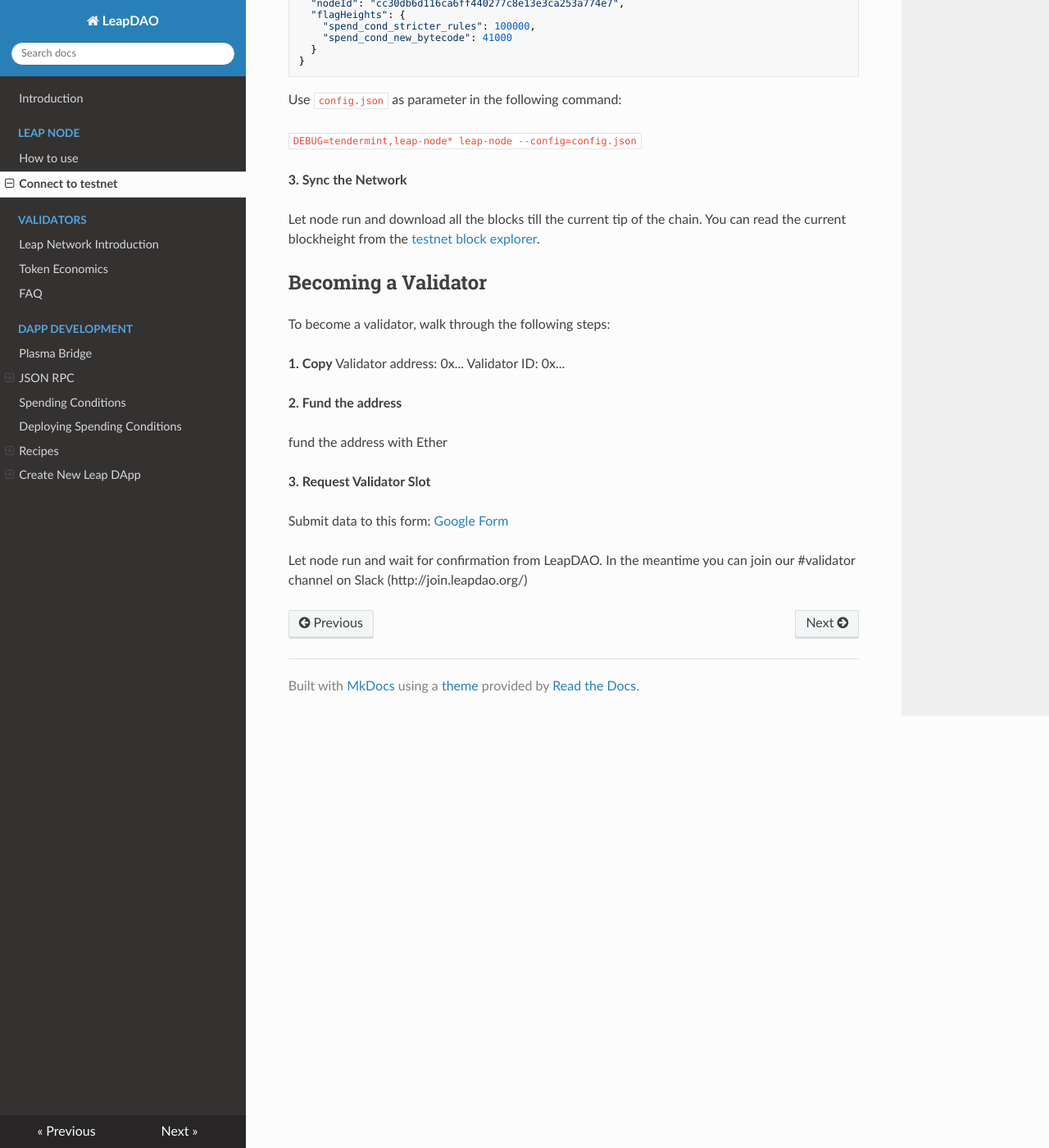
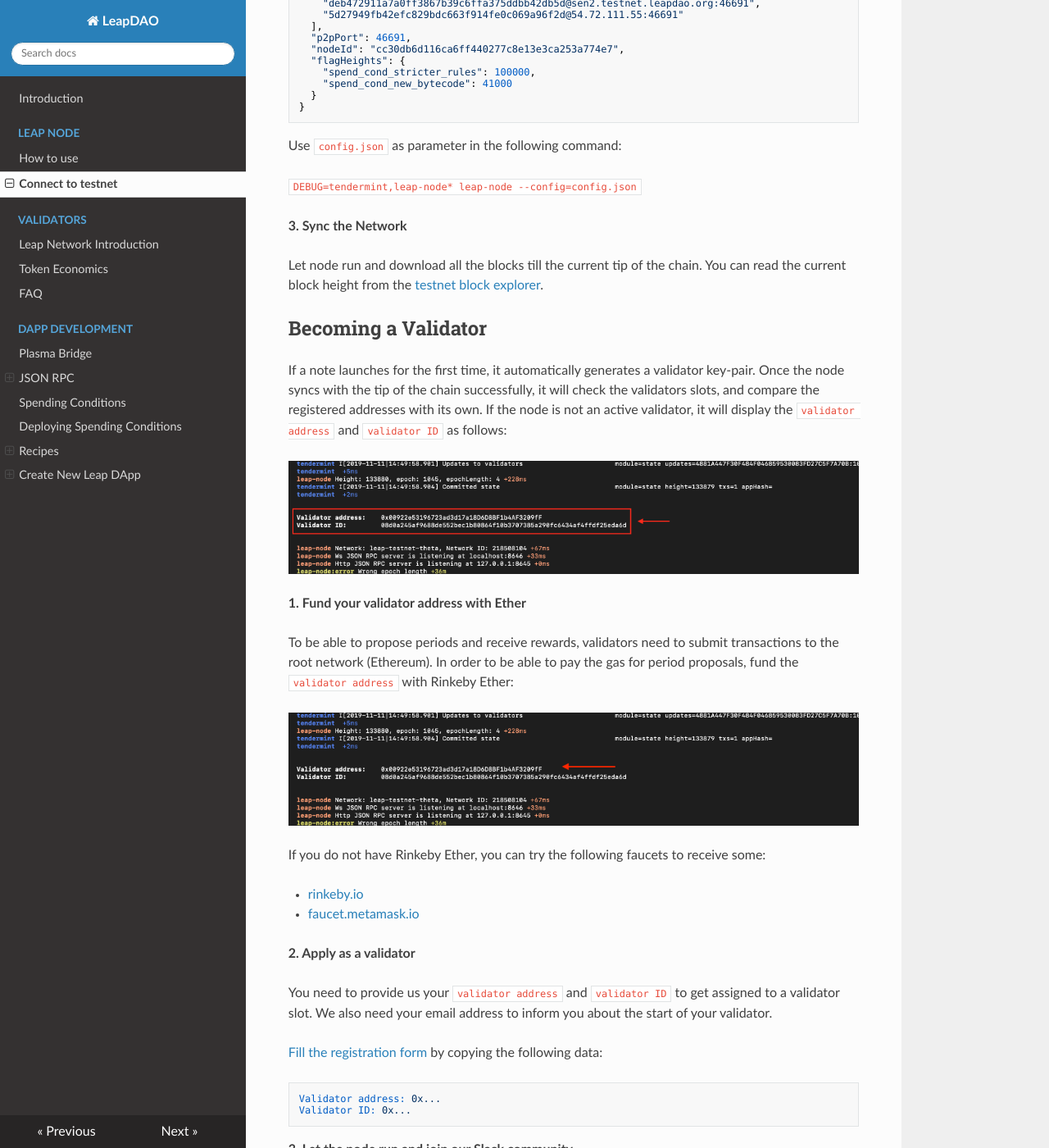
Before and after one commit to leapdao/docs, an MkDocs documentation site: the page built from docs/connect.md, in a window 1280 px wide and 1400 px high, scrolled down 1211 px. Shown: the whole window at 82% size. Built offline with MkDocs 1.6.1, drawn with Linux system fonts in a browser that asks for light colours; nearby versions of some CDN libraries; some of the changed text lies outside the part shown.

Commit message:
final update

````diff
--- a/docs/connect.md
+++ b/docs/connect.md
@@ -1,3 +1,5 @@
+## Set up a node
+
 To connect to the network with your own node, run through the followings steps.
 
 **Prerequisite:**
@@ -79,23 +81,41 @@ Use `config.json` as parameter in the following command:
 
 **3. Sync the Network**
 
-Let node run and download all the blocks till the current tip of the chain. You can read the current blockheight from the [testnet block explorer](https://testnet.leapdao.org/explorer).
+Let node run and download all the blocks till the current tip of the chain. You can read the current block height from the [testnet block explorer](https://testnet.leapdao.org/explorer).
 
 ## Becoming a Validator
 
-To become a validator, walk through the following steps:
+If a note launches for the first time, it automatically generates a validator key-pair. Once the node syncs with the tip of the chain successfully, it will check the validators slots, and compare the registered addresses with its own. If the node is not an active validator, it will display the `validator address` and `validator ID` as follows:
 
-**1. Copy**
+![Validator Console](/img/validatorTerminal.png "values to copy from console")
+
+
+**1. Fund your validator address with Ether**
+
+To be able to propose periods and receive rewards, validators need to submit transactions to the root network (Ethereum). In order to be able to pay the gas for period proposals, fund the `validator address` with Rinkeby Ether:
+
+![Address on Validator Console](/img/validatorTerm.png "address to copy from console")
+
+If you do not have Rinkeby Ether, you can try the following faucets to receive some:
+
+- [rinkeby.io](https://www.rinkeby.io/#faucet)
+- [faucet.metamask.io](https://faucet.metamask.io/)
+
+
+**2. Apply as a validator**
+
+You need to provide us your `validator address` and `validator ID` to get assigned to a validator slot. We also need your email address to inform you about the start of your validator.
+
+
+[Fill the registration form](https://docs.google.com/forms/d/e/1FAIpQLSdQtc5LoEyWkc5-86SOLW3xK8cRNwuByC7SIrA9MdWeAiuBZw/viewform) by copying the following data:
+
+```
 Validator address: 0x...
 Validator ID: 0x...
+```
 
-**2. Fund the address**
+**3. Let the node run and join our Slack community**
 
-fund the address with Ether
+[Join our Slack community](http://join.leapdao.org/) to get in touch with us and stay up to date about new releases & our validator launch on the mainnet.
 
-**3. Request Validator Slot**
-
-Submit data to this form:
-[Google Form](https://docs.google.com/forms/d/e/1FAIpQLSdQtc5LoEyWkc5-86SOLW3xK8cRNwuByC7SIrA9MdWeAiuBZw/viewform)
-
-Let node run and wait for confirmation from LeapDAO. In the meantime you can join our #validator channel on Slack (http://join.leapdao.org/)
+Check out our `#validator` channel on Slack.
````
Also changed, not shown: docs/validators/instructions.md (+1 -12 lines), docs/img/validatorTerm.png (added), docs/img/validatorTerminal.png (added), 2 other files.
